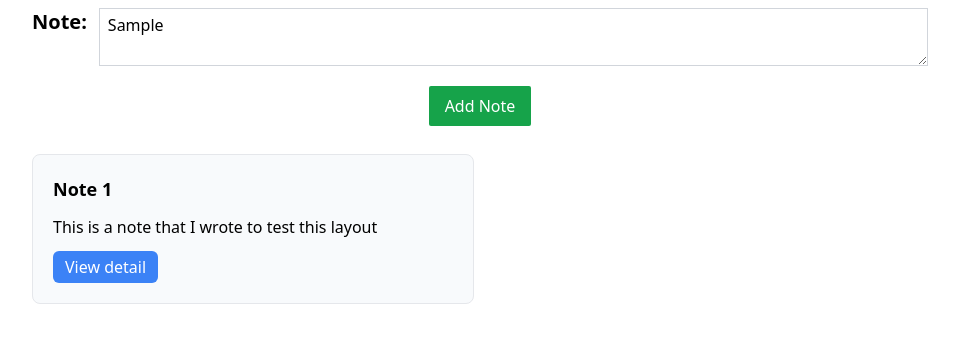
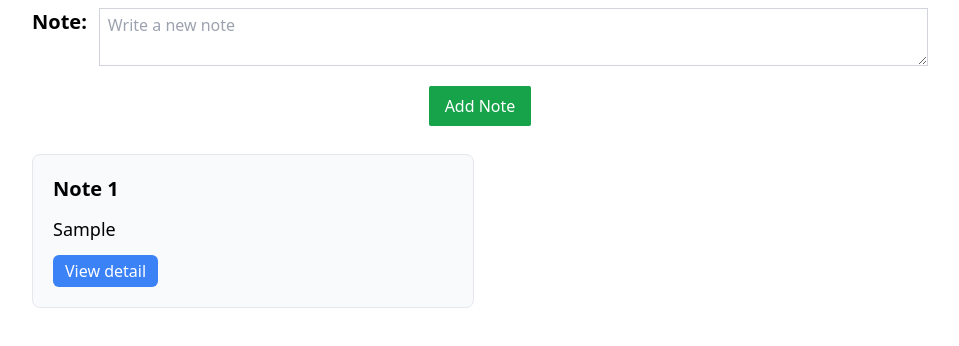
Before and after one commit to conormacd8/note-taker, a website: page index.html in a window 1280 px wide. Both pictures are taken after typing "Sample" into the empty fields and a click on the button "Add Note". Shown: the part 144-490 px from the top of the page, without its empty margins (160-1119 px from the left). Drawn offline with Linux system fonts and the light colour scheme.

Commit message:
Added js functionality and added modal/overlay

```diff
--- a/index.html
+++ b/index.html
@@ -8,6 +8,15 @@
     <title>Document</title>
   </head>
   <body>
+    <div
+      id="overlay"
+      class="hidden fixed flex justify-center items-center inset-0 bg-black bg-opacity-60"
+    >
+      <div id="modal" class="p-3 w-1/2 flex flex-col min-h-max bg-white">
+        <button class="w-fit text-2xl self-end" id="close-modal">✖</button>
+        <p id="modal-text" class="text-xl"></p>
+      </div>
+    </div>
     <div class="container mx-auto max-w-4xl">
       <h1 class="text-7xl text-center mt-3">Note Taker</h1>
       <h2 class="text-green-600 text-3xl text-center mt-5">Add a new note:</h2>
@@ -21,21 +30,12 @@
         ></textarea>
       </div>
       <button
+        id="add-note"
         class="block mx-auto py-2 px-4 bg-green-600 text-white rounded-sm mt-5 focus:outline-green-400"
       >
         Add Note
       </button>
-      <div class="grid grid-cols-2 mt-7 gap-3">
-        <div
-          class="bg-slate-50 border border-gray-200 rounded-lg max-h-52 flex flex-col justify-between p-5"
-        >
-          <h3 class="font-bold text-lg">Note 1</h3>
-          <p class="my-3">This is a note that I wrote to test this layout</p>
-          <button class="py-1 px-3 bg-blue-500 text-white rounded-md w-fit">
-            View detail
-          </button>
-        </div>
-      </div>
+      <div class="grid grid-cols-2 mt-7 gap-3" id="notes-container"></div>
     </div>
     <script src="index.js"></script>
   </body>
--- a/index.js
+++ b/index.js
@@ -0,0 +1,36 @@
+const note = document.getElementById('note')
+const addNoteBtn = document.getElementById('add-note')
+const notesContainer = document.getElementById('notes-container')
+const overlay = document.getElementById('overlay')
+const modalText = document.getElementById('modal-text')
+const closeModalBtn = document.getElementById('close-modal')
+addNoteBtn.addEventListener('click', function(){
+  if (note.value){
+    notesContainer.innerHTML +=`
+    <div
+            class="bg-slate-50 border border-gray-200 rounded-lg max-h-52 flex flex-col justify-between p-5"
+          >
+            <h3 class="font-bold text-xl">Note ${notesContainer.childElementCount + 1}</h3>
+            <p class="my-3 text-lg">${note.value.length >= 80 ? note.value.substr(0,80)+'...' : note.value}</p>
+            <button
+              class="py-1 px-3 bg-blue-500 text-white rounded-md w-fit"
+              onclick="viewDetails('${note.value}')"
+            >
+              View detail
+            </button>
+          </div>
+    `
+    note.value = ''
+  }
+})
+
+
+
+function viewDetails(note){
+  overlay.classList.remove('hidden')
+  modalText.textContent = note
+}
+
+closeModalBtn.addEventListener('click', function(){
+  overlay.classList.add('hidden')
+})
```
Also changed, not shown: tailwind/output.css.
